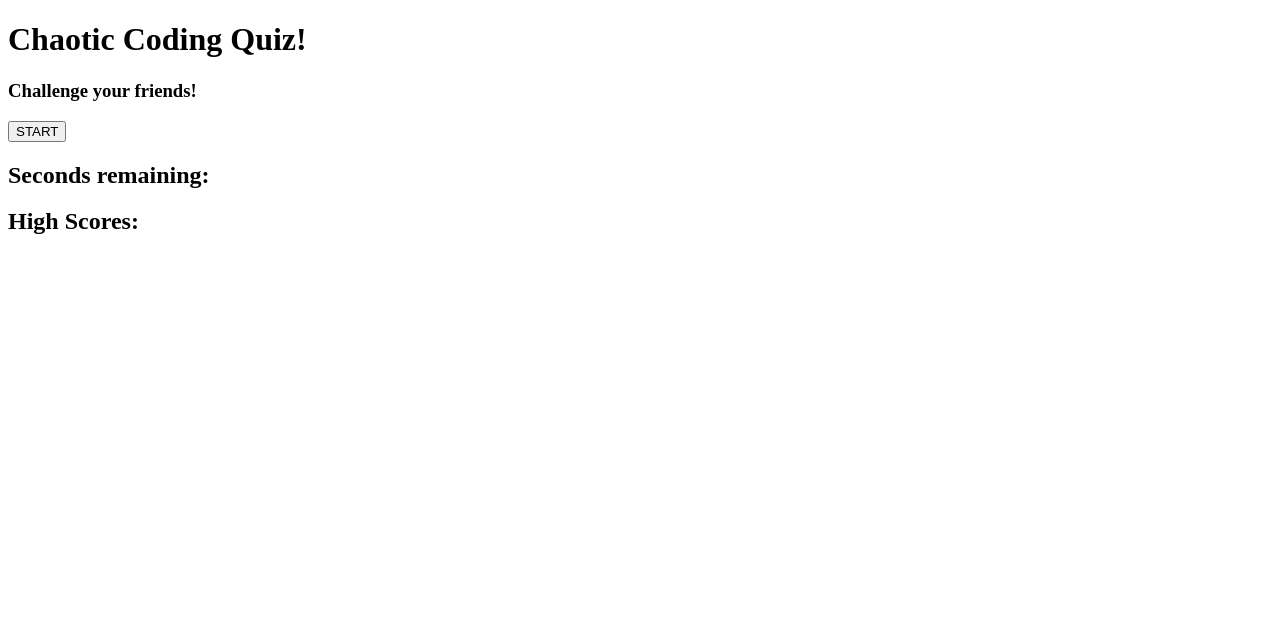
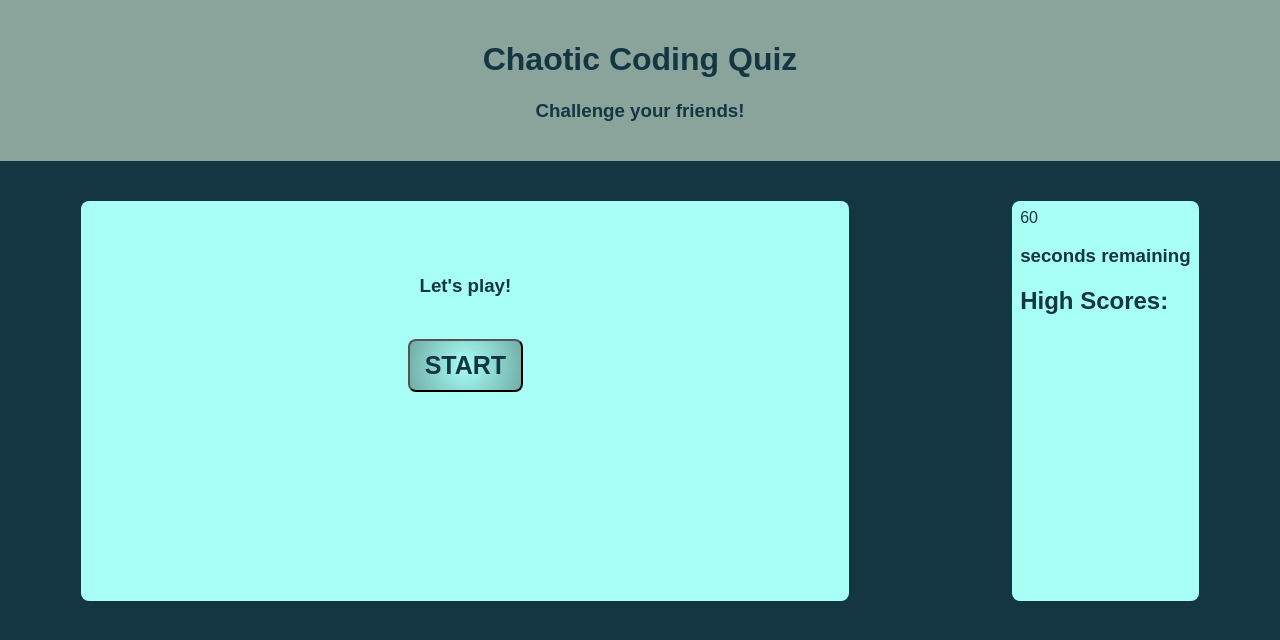
Before and after one commit to AlFerry/Coding-quiz, a plain HTML site: page index.html in a window 1280 px wide. Drawn offline with Linux system fonts and the light colour scheme; files that its build step writes are made by us from their sources.

Commit message:
Added event listener and function for starting the timer, started array of questions.

```diff
--- a/assets/script.js
+++ b/assets/script.js
@@ -0,0 +1,61 @@
+
+var startButton = document.querySelector("#start-button");
+var timerEl = document.querySelector(".timer-count");
+var timeLeft = 60;
+
+var questions = [
+    [
+        "Which of the following is NOT a JavaScript data type?",
+        3,
+        ["String", "Number", "Boolean", "Character"]
+    ],
+    [
+        "What command will navigate you to the parent folder of your current work location?",
+        0,
+        ["cd ..", "cd .", "cd/", "mkdir"]
+    ],
+    [
+        "How do you create a new directory from your command line?",
+        0,
+        ["mkdir", "git clone", "clear", "touch"]
+    ],
+]
+
+function timer(){
+
+    var timerInterval = setInterval(function() {
+        timeLeft--;
+        timerEl.textContent = timeLeft;
+
+        if(timeLeft === 0) {
+        // Stops execution of action at set interval
+        clearInterval(timerInterval);
+        // Calls function to create and append image\\
+        alert("Game over!");
+        }
+
+    }, 1000);
+}
+
+function game(){
+    timer();
+    var questionEl=document.querySelector(".question");
+    var quizEl = document.getElementById("quiz");
+    if (quizEl.style.display === "none") {
+        quizEl.style.display = "block";
+      } else {
+        quizEl.style.display = "none";
+      }
+    if (questionEl.style.display === "none") {
+        questionEl.style.display = "block";
+    } else {
+        questionEl.style.display = "none";
+    }
+
+}
+
+console.log(questions);
+
+document.querySelector(".question").style.display = "block";
+document.getElementById("quiz").style.display = "none";
+startButton.addEventListener("click", game);
--- a/assets/style.css
+++ b/assets/style.css
@@ -0,0 +1,71 @@
+*{
+    box-sizing: border-box;
+}
+
+:root{
+    --dark: #143642;
+    --head: #8AA39B;
+    --bright: #A7FFF6;
+}
+
+body{
+    font-family: Arial, Helvetica, sans-serif;
+    margin: 0;
+    display: flex;
+    flex-direction: column;
+    min-height: 100vh;
+    justify-content: flex-start;
+    background: var(--dark);
+}
+
+
+header{
+    padding: 20px;
+    text-align: center;
+    background: var(--head);
+    color: var(--dark)
+}
+
+button {
+    background: radial-gradient(circle, var(--bright) 0%, #71ada7 100%);
+    border-radius: 8px;
+    color:var(--dark);
+    cursor: pointer;
+    font-family: Arial, Helvetica, sans-serif;
+    font-weight: bold;
+    font-size: 25px;
+    padding: 10px 15px;
+    text-align: center;
+    transition-duration: 0.15s;
+    transition-property: background-color;
+    transition-timing-function: linear;
+    margin-top: 0.6em;
+  }
+main {
+    display: flex;
+    flex-wrap: wrap;
+    justify-content: space-around;
+}
+
+section {
+    flex: 0 auto;
+    padding: 8px;
+    margin-top: 40px;
+    background-color: var(--bright);
+    color: var(--dark);
+    border-radius: 8px;
+}
+
+.question {
+    display: inline;
+    text-align: center;
+    width: 60vw;
+    height: 400px;
+}
+
+.quiz {
+    display: none;
+    text-align: center;
+    width: 60vw;
+    height: 400px;
+}
--- a/index.html
+++ b/index.html
@@ -1,32 +1,39 @@
 <!DOCTYPE html>
-<html>
+<html lang="en">
 
     <head>
         <title>Coding Quiz!</title>
         <meta name="viewport" content="width=device-width, initial-scale=1" />
-        <link rel="stylesheet" type="text/css" href="./assets/css/style.css" />
-        <script src="assets/js/script.js"></script>
+        <link rel="stylesheet" type="text/css" href="./assets/style.css" />
     </head>
 
     <body>
         <header>
-            <h1>Chaotic Coding Quiz!</h1>
-            <h3>Challenge your friends!</h2>
-            <button class="startButton">START</button>
+            <h1>Chaotic Coding Quiz</h1>
+            <h3>Challenge your friends!</h3>
+
         </header>
 
         <main>
-            <section class="game"></section>
-            <aside>
-                <section class="timer">
-                    <h2>Seconds remaining: <div id="timerText"></div></h2>
-                </section>
-                <section class="highScores">
+            <section class="question">
+                <section id="questionText"><h3>Let's play!</h3></section>
+                <button id="start-button">START</button>
+            </section>
+            <section class="quiz" id="quiz">Hello</section>
+            <section>
+                <aside class="time">
+                    <div class = "timer-text">
+                        <div class="large-font timer-count">60</div>
+                        <h3>seconds remaining</h3>
+                    </div>
+                </aside>
+                <aside class="highScores">
                     <h2>High Scores:</h2>
                     <table id="scoreRecords"></table>
-                </section>
-            </aside>
+                </aside>
+            </section>
         </main>
+        <script src="./assets/script.js"></script>
     </body>
 
 </html>
```
